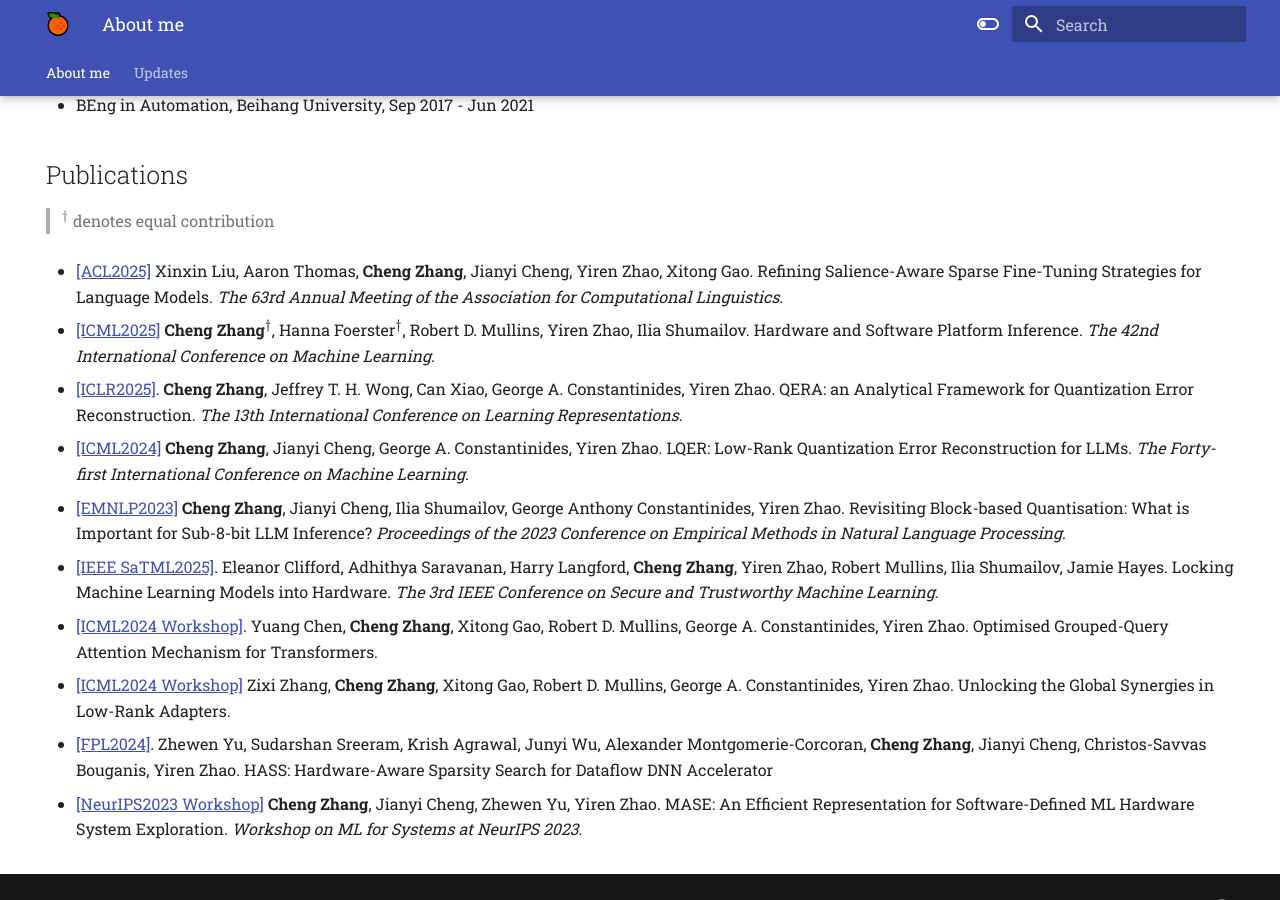
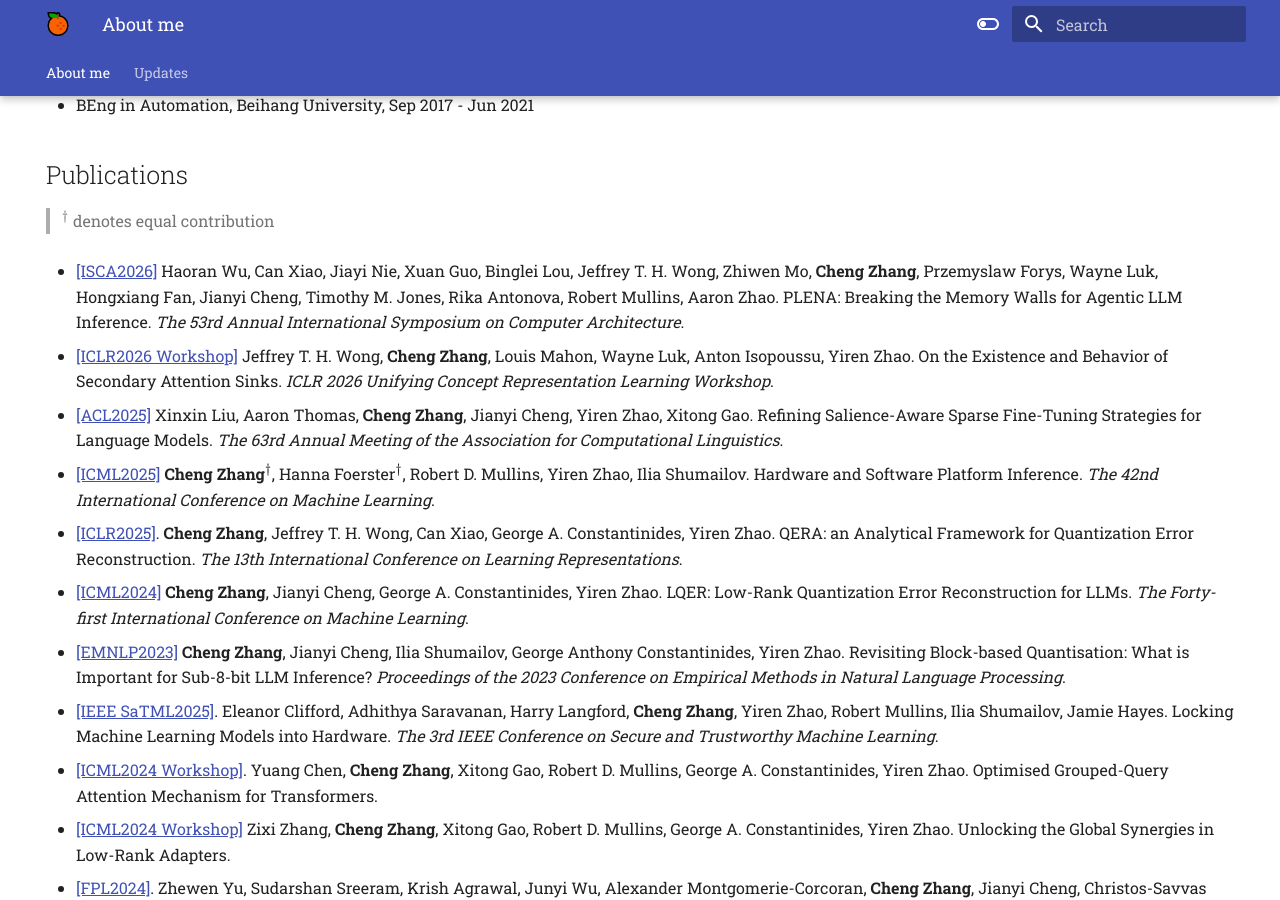
Before and after one commit to ChengZhang-98/blog, an MkDocs documentation site: the page built from docs/index.md, in a window 1280 px wide and 900 px high, scrolled down 738 px. Built offline with MkDocs 1.6.1 and Material for MkDocs 9.7.7, drawn with Linux system fonts in a browser that asks for light colours.

Commit message:
add ISCA2026 and ICLR2026 Workshop publications
Co-Authored-By: Claude Opus 4.6 (1M context) <noreply@anthropic.com>

```diff
--- a/docs/index.md
+++ b/docs/index.md
@@ -30,6 +30,10 @@ My research is currently sponsored by the [Scaling Compute Program under ARIA](h
 
 > $^\dag$ denotes equal contribution
 
+- [<u>\[ISCA2026\]</u>](https://arxiv.org/abs/2509.09505) Haoran Wu, Can Xiao, Jiayi Nie, Xuan Guo, Binglei Lou, Jeffrey T. H. Wong, Zhiwen Mo, **Cheng Zhang**, Przemyslaw Forys, Wayne Luk, Hongxiang Fan, Jianyi Cheng, Timothy M. Jones, Rika Antonova, Robert Mullins, Aaron Zhao. PLENA: Breaking the Memory Walls for Agentic LLM Inference. *The 53rd Annual International Symposium on Computer Architecture*.
+
+- [<u>\[ICLR2026 Workshop\]</u>](https://arxiv.org/abs/2512.22213) Jeffrey T. H. Wong, **Cheng Zhang**, Louis Mahon, Wayne Luk, Anton Isopoussu, Yiren Zhao. On the Existence and Behavior of Secondary Attention Sinks. *ICLR 2026 Unifying Concept Representation Learning Workshop*.
+
 - [<u>\[ACL2025\]</u>](https://arxiv.org/abs/2412.13488) Xinxin Liu, Aaron Thomas, **Cheng Zhang**, Jianyi Cheng, Yiren Zhao, Xitong Gao. Refining Salience-Aware Sparse Fine-Tuning Strategies for Language Models. *The 63rd Annual Meeting of the Association for Computational Linguistics*.
 
 - [<u>\[ICML2025\]</u>](https://arxiv.org/abs/2411.05197v1) **Cheng Zhang**$^\dag$, Hanna Foerster$^\dag$, Robert D. Mullins, Yiren Zhao, Ilia Shumailov. Hardware and Software Platform Inference. *The 42nd International Conference on Machine Learning*.
```
